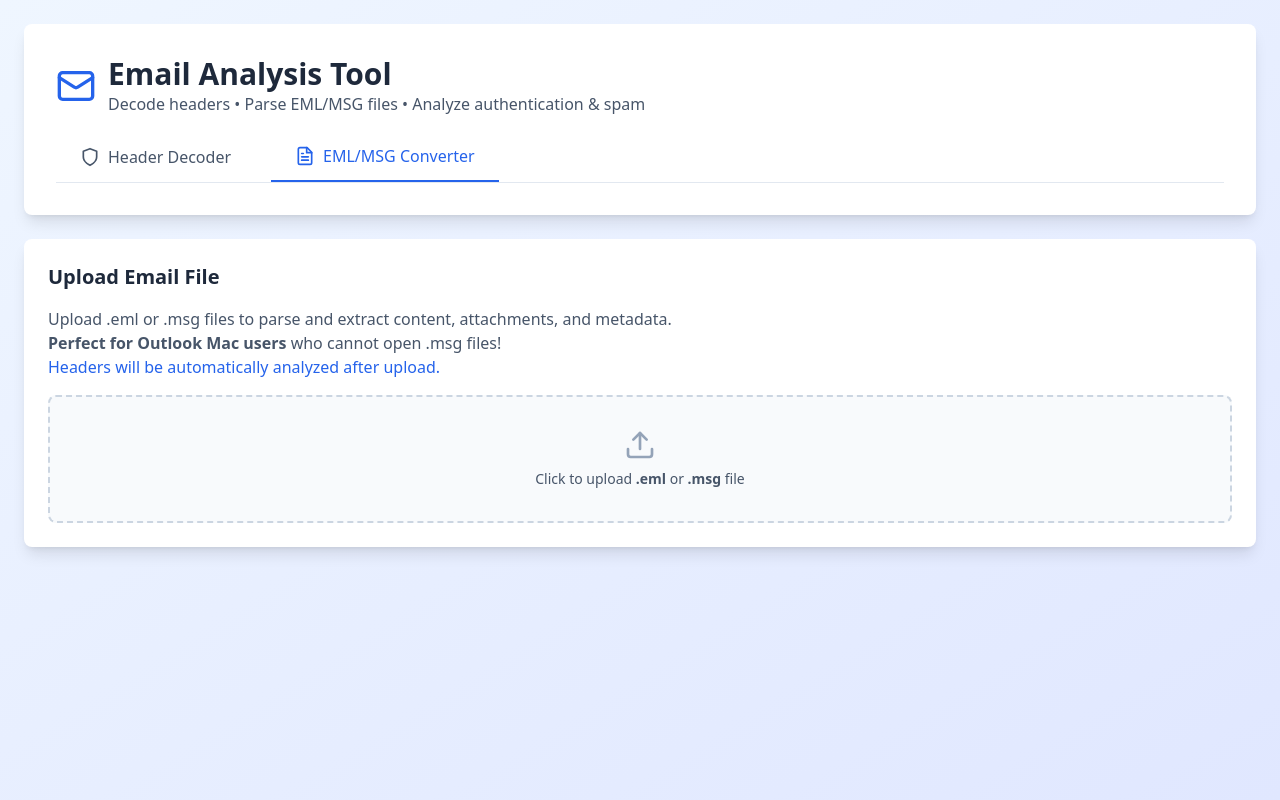
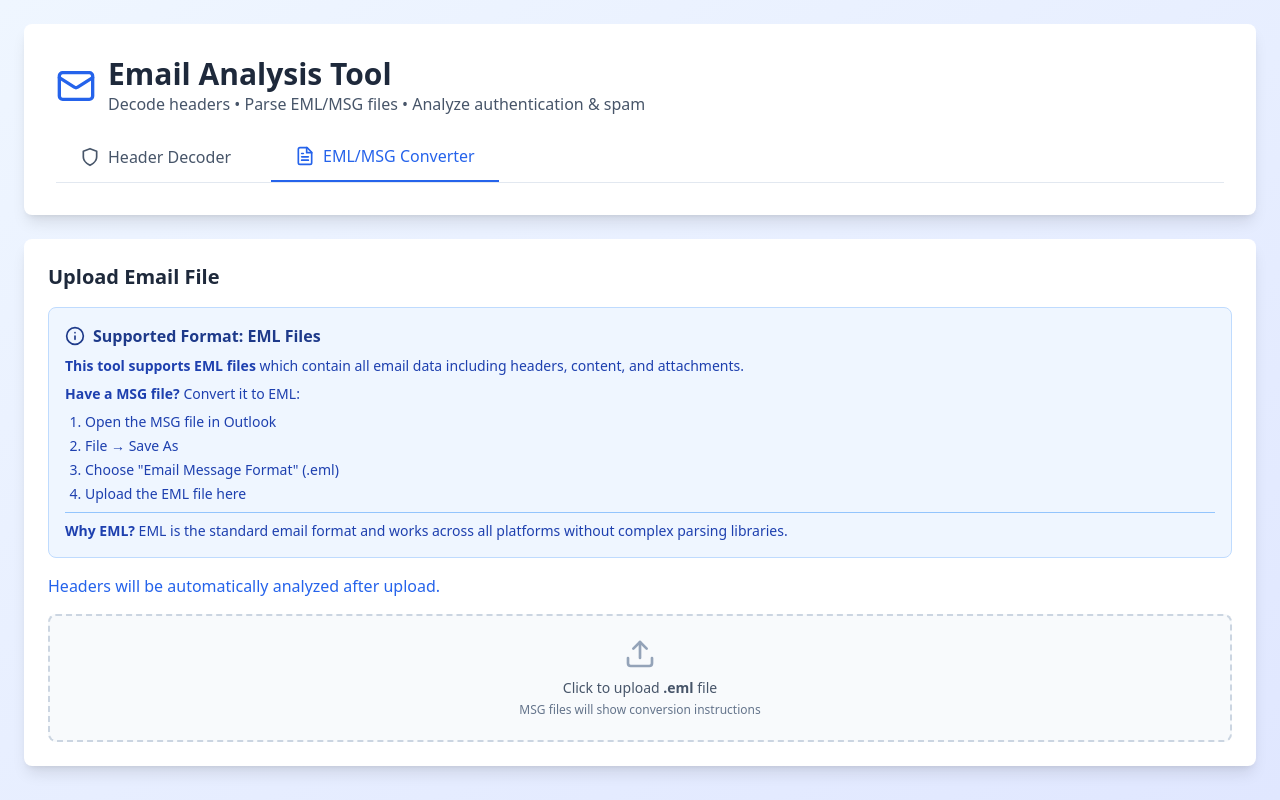
Before and after one commit to SethBodine/EmailReader, a React (Vite) app: page / in a window 1280 px wide. Both pictures are taken after a click on the button "EML/MSG Converter". Built offline with nearby package versions, Linux system fonts and the light colour scheme.

Commit message:
Update App.jsx

```diff
--- a/src/App.jsx
+++ b/src/App.jsx
@@ -472,32 +472,41 @@ const EmailAnalyzer = () => {
   const parseMsgFile = async (file) => {
     const arrayBuffer = await file.arrayBuffer();
 
-    // Load msg-parser library if not already loaded
+    // Load MSGReader library via jsDelivr with correct version
     if (!window.MSGReader) {
       try {
-        // Try to load the UMD bundle
         const script = document.createElement('script');
-        script.src = 'https://cdn.jsdelivr.net/npm/msg-parser@1.5.1/lib/msg-parser.umd.js';
+        // Use the correct alpha version with jsDelivr
+        script.src = 'https://cdn.jsdelivr.net/npm/@kenjiuno/msgreader@1.27.1-alpha.1/lib/index.js';
 
         await new Promise((resolve, reject) => {
           script.onload = () => {
-            // The library exports as window.MSGReader
-            if (window.MSGReader) {
-              resolve();
-            } else {
-              reject(new Error('MSG parser loaded but not available'));
-            }
+            // Give it a moment for the module to initialize
+            setTimeout(() => {
+              if (window.MSGReader || (window.exports && window.exports.default)) {
+                resolve();
+              } else {
+                reject(new Error('MSG reader loaded but constructor not found'));
+              }
+            }, 100);
           };
-          script.onerror = () => reject(new Error('Failed to load MSG parser from CDN'));
+          script.onerror = () => reject(new Error('Failed to load MSG reader from CDN'));
           document.head.appendChild(script);
         });
       } catch (loadError) {
-        throw new Error(`Cannot load MSG parser: ${loadError.message}. Try using an EML file instead, or check your internet connection.`);
+        throw new Error(`Cannot load MSG parser: ${loadError.message}. Please convert MSG to EML format (File > Save As > .eml in Outlook) or check your internet connection.`);
       }
     }
 
     try {
-      const msgReader = new window.MSGReader(arrayBuffer);
+      // Try different possible exports
+      const MsgReader = window.MSGReader || (window.exports && window.exports.default) || window.MsgReader;
+
+      if (!MsgReader) {
+        throw new Error('MSG reader library not available. Please use EML format instead.');
+      }
+
+      const msgReader = new MsgReader(arrayBuffer);
       const msgData = msgReader.getFileData();
 
       // Convert MSG format to normalized format
@@ -910,11 +919,26 @@ const EmailAnalyzer = () => {
           <div className="space-y-6">
             <div className="bg-white rounded-lg shadow-lg p-6">
               <h2 className="text-xl font-bold text-slate-800 mb-4">Upload Email File</h2>
+              <div className="mb-4 p-4 bg-blue-50 border border-blue-200 rounded-lg">
+                <h3 className="font-semibold text-blue-900 mb-2 flex items-center gap-2">
+                  <Info className="w-5 h-5" />
+                  Supported Format: EML Files
+                </h3>
+                <div className="text-sm text-blue-800 space-y-2">
+                  <p><strong>This tool supports EML files</strong> which contain all email data including headers, content, and attachments.</p>
+                  <p><strong>Have a MSG file?</strong> Convert it to EML:</p>
+                  <ol className="list-decimal ml-5 mt-2 space-y-1">
+                    <li>Open the MSG file in Outlook</li>
+                    <li>File → Save As</li>
+                    <li>Choose "Email Message Format" (.eml)</li>
+                    <li>Upload the EML file here</li>
+                  </ol>
+                  <p className="pt-2 border-t border-blue-300 mt-2">
+                    <strong>Why EML?</strong> EML is the standard email format and works across all platforms without complex parsing libraries.
+                  </p>
+                </div>
+              </div>
               <p className="text-slate-600 mb-4">
-                Upload .eml or .msg files to parse and extract content, attachments, and metadata.
-                <br />
-                <strong>Perfect for Outlook Mac users</strong> who cannot open .msg files!
-                <br />
                 <span className="text-blue-600 font-medium">Headers will be automatically analyzed after upload.</span>
               </p>
               <div className="flex items-center gap-4">
@@ -923,7 +947,10 @@ const EmailAnalyzer = () => {
                     <div className="text-center">
                       <Upload className="w-8 h-8 text-slate-400 mx-auto mb-2" />
                       <p className="text-sm text-slate-600">
-                        Click to upload <strong>.eml</strong> or <strong>.msg</strong> file
+                        Click to upload <strong>.eml</strong> file
+                      </p>
+                      <p className="text-xs text-slate-500 mt-1">
+                        MSG files will show conversion instructions
                       </p>
                       {file && <p className="text-xs text-blue-600 mt-2">{file.name}</p>}
                     </div>
```
